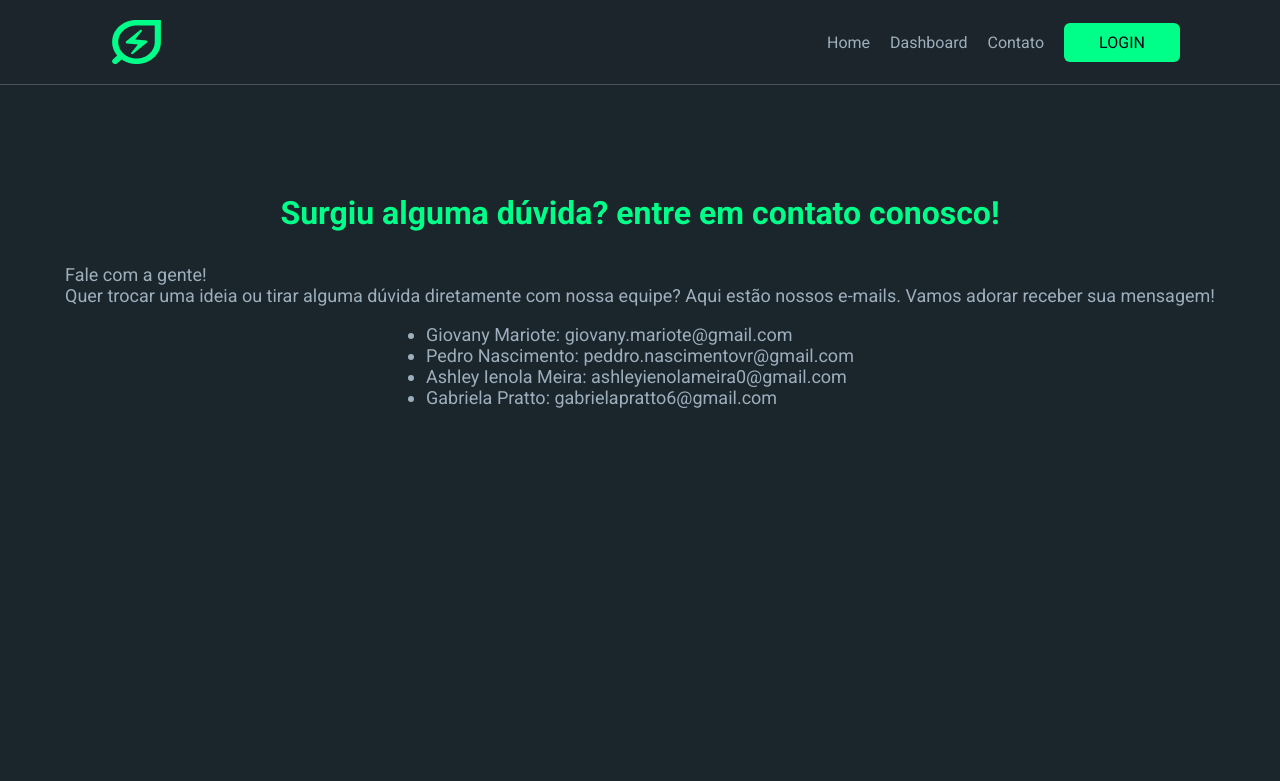
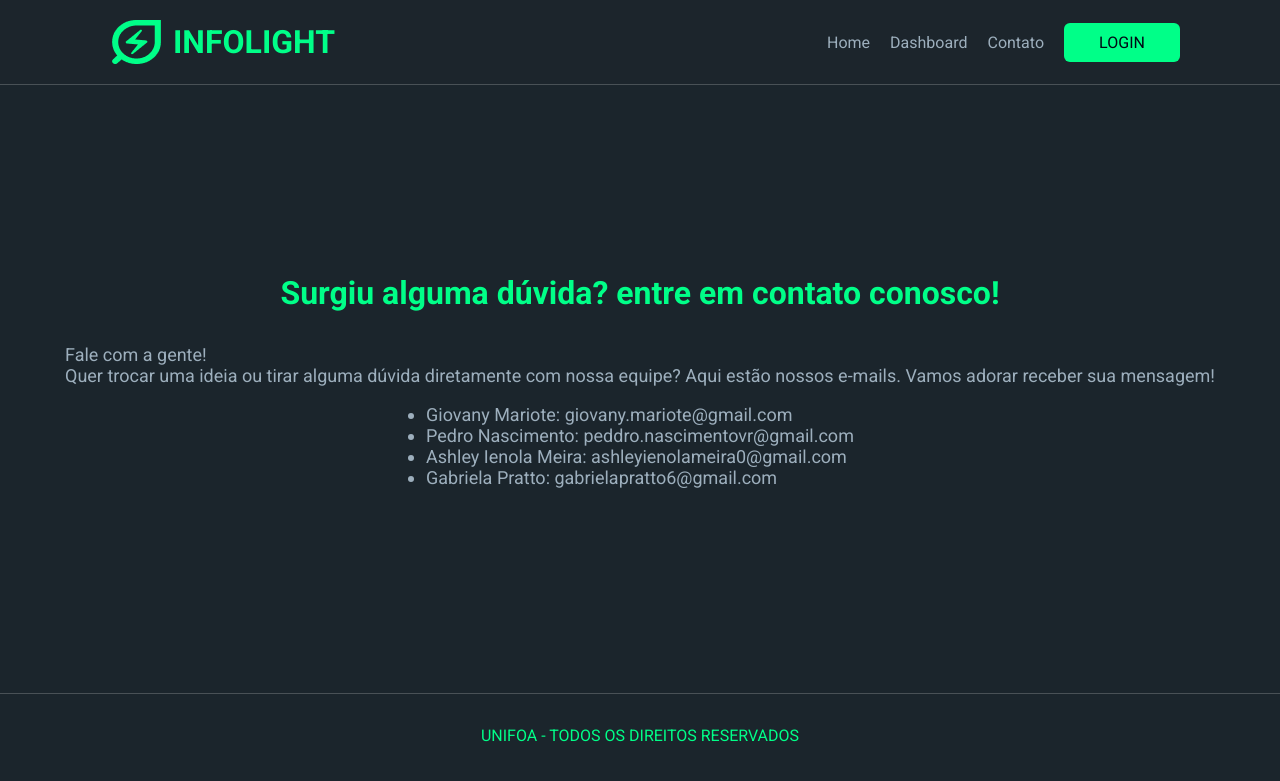
Before and after one commit to pedro-alves16/INFOLIGHT, a plain HTML site: page contatos.html in a window 1280 px wide. Drawn offline with Linux system fonts and the light colour scheme.

Commit message:
footer + título

```diff
--- a/contatos.html
+++ b/contatos.html
@@ -8,7 +8,10 @@
 </head>
 <body>
       <header class="cabecalho">
+        <div class="logo-name">
         <img src="Frame.png" alt="cabeçalho-logo">
+        <h1 class="header-title">INFOLIGHT</h1>
+        </div>
         <nav class="cabecalho-links">
             <ul class="cabecalho-lista">
                 <li><a class="cabecalho-lista-itens"  href="index.html">Home</a></li>
@@ -30,5 +33,8 @@
                 <li>Gabriela Pratto: gabrielapratto6@gmail.com</li>
         </p>
     </div>
+    <footer class="rodape">
+        <p class="rodape-text">UNIFOA - TODOS OS DIREITOS RESERVADOS</p>
+    </footer>
 </body>
 </html>
--- a/styles.css
+++ b/styles.css
@@ -251,7 +251,7 @@ body{
     justify-content: center;
     color:#9DAFBD;
     font-size: 18px;
-    height: 50vh;
+    height: 70vh;
 }
 
 .first-section-title,.contact{
```
